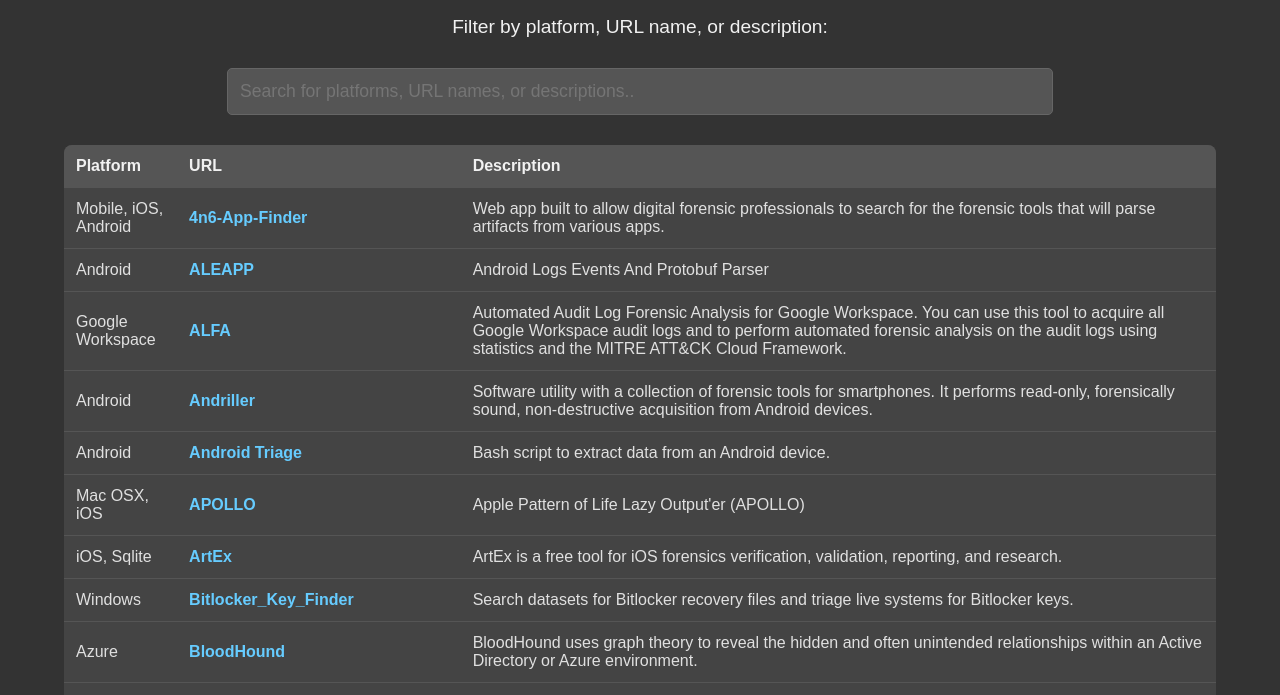
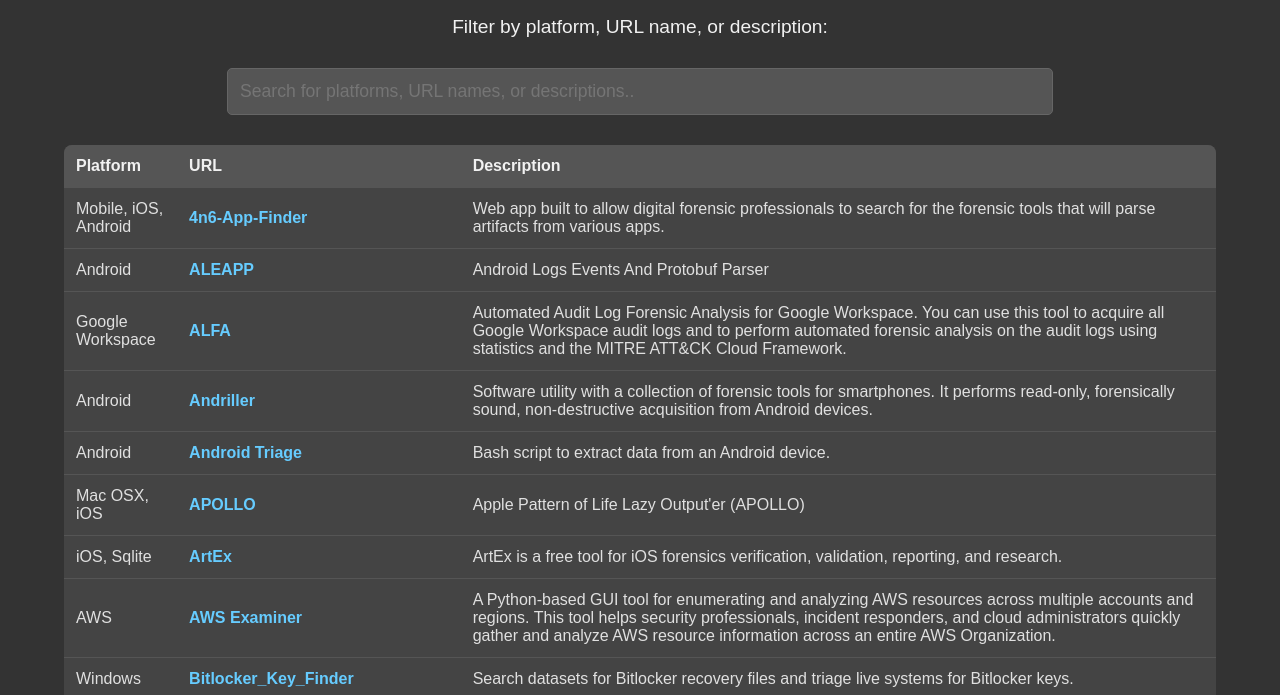
Before and after one commit to thewitch-23/D4-URL-Hub, a plain HTML site: page index.html in a window 1280 px wide. Shown: the part 86-781 px from the top of the page. Drawn offline with Linux system fonts and the light colour scheme.

Commit message:
Update index.html

```diff
--- a/index.html
+++ b/index.html
@@ -168,6 +168,12 @@
                 "url": "https://github.com/SpecterOps/BloodHound-Legacy",
                 "description": "BloodHound uses graph theory to reveal the hidden and often unintended relationships within an Active Directory or Azure environment.",
                 "title": "BloodHound"
+            },
+            {
+                "platform": "AWS",
+                "url": "https://github.com/dlcowen/AWSExaminer",
+                "description": "A Python-based GUI tool for enumerating and analyzing AWS resources across multiple accounts and regions. This tool helps security professionals, incident responders, and cloud administrators quickly gather and analyze AWS resource information across an entire AWS Organization.",
+                "title": "AWS Examiner"
             },
             {
                 "platform": "iOS",
```
